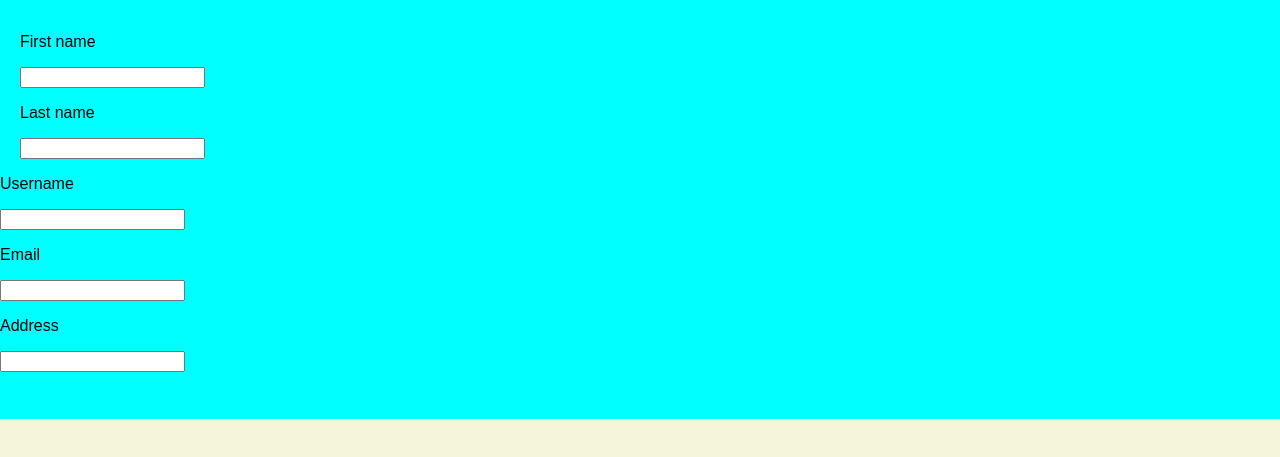
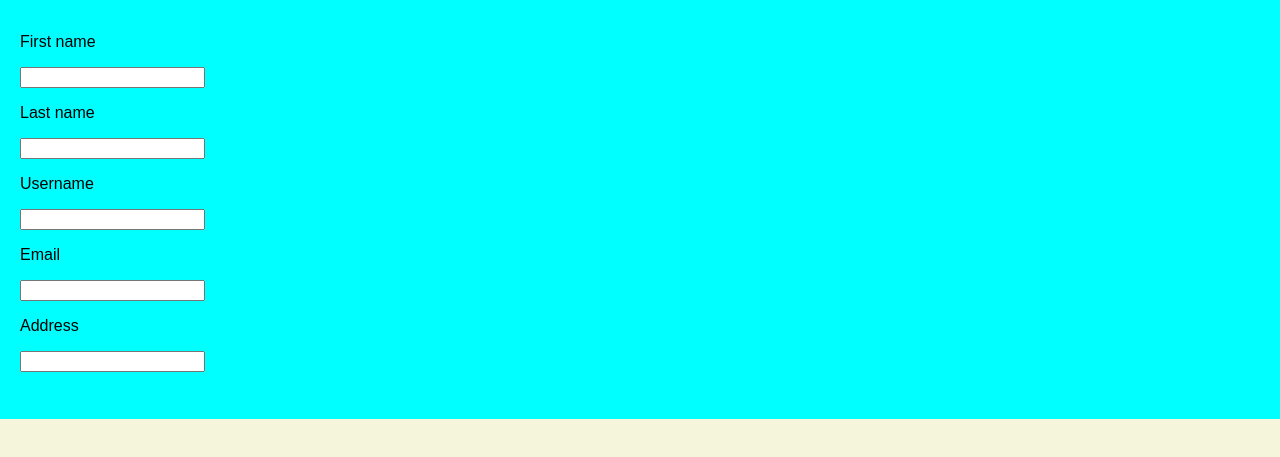
Before and after one commit to ChrisCodeX/Javascript-DOM-Manipulation, a plain HTML site: page src/index.html in a window 1280 px wide. Shown: the part 111-568 px from the top of the page. Drawn offline with Linux system fonts and the light colour scheme.

Commit message:
sections deleted from html file

```diff
--- a/src/index.html
+++ b/src/index.html
@@ -1,5 +1,6 @@
 <!DOCTYPE html>
 <html lang="en">
+
 <head>
     <meta charset="UTF-8">
     <meta http-equiv="X-UA-Compatible" content="IE=edge">
@@ -7,6 +8,7 @@
     <title>Document</title>
     <link rel="stylesheet" href="style.css">
 </head>
+
 <body>
     <header>
         <h1>Checkout Form</h1>
@@ -22,22 +24,21 @@
                 <p>Last name</p>
                 <input type="text">
             </div>
-        </section>
-        <section>
-            <p>Username</p>
             <div>
+                <p>Username</p>
                 <span></span>
                 <input type="text">
             </div>
-        </section>
-        <section>
-            <p>Email</p>
-            <input type="text">
-        </section>
-        <section>
-            <p>Address</p>
-            <input type="text">
+            <div>
+                <p>Email</p>
+                <input type="text">
+            </div>
+            <div>
+                <p>Address</p>
+                <input type="text">
+            </div>
         </section>
     </main>
 </body>
+
 </html>
```
